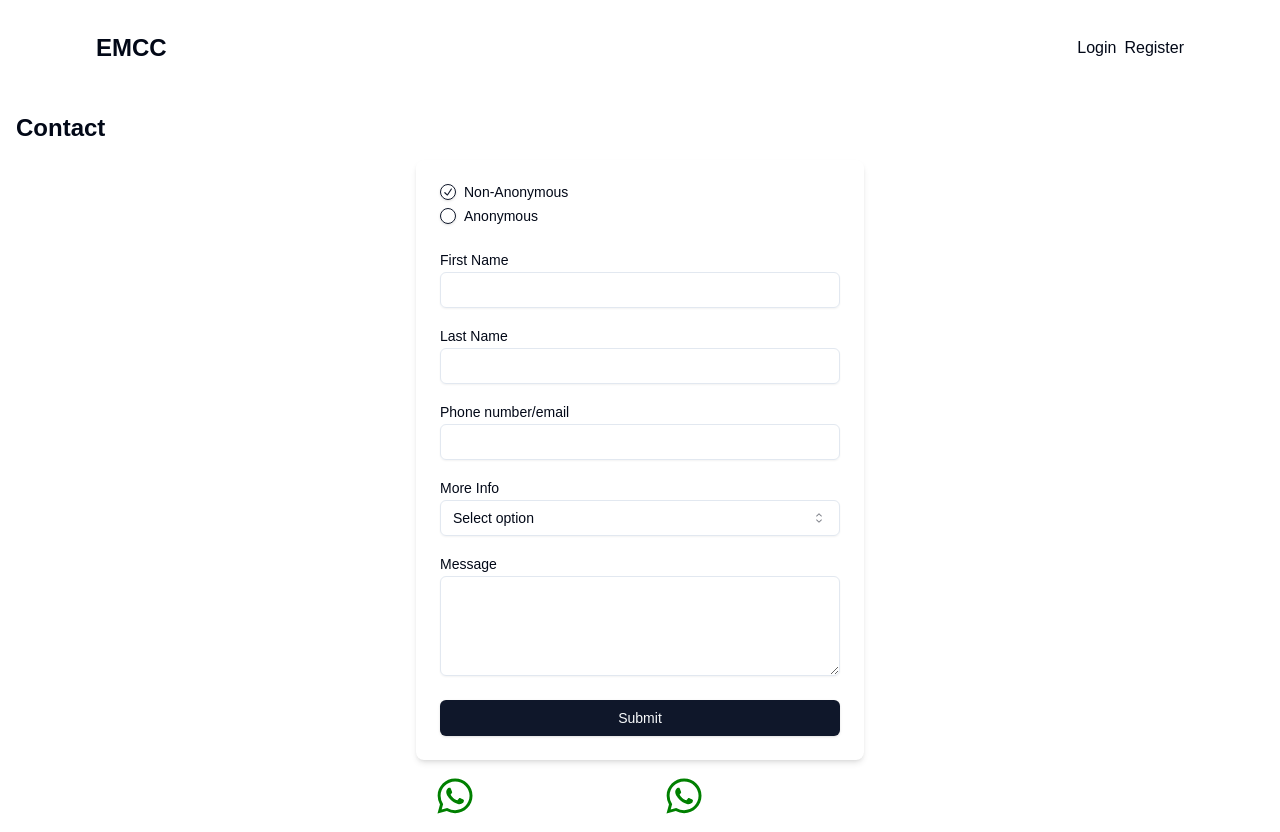
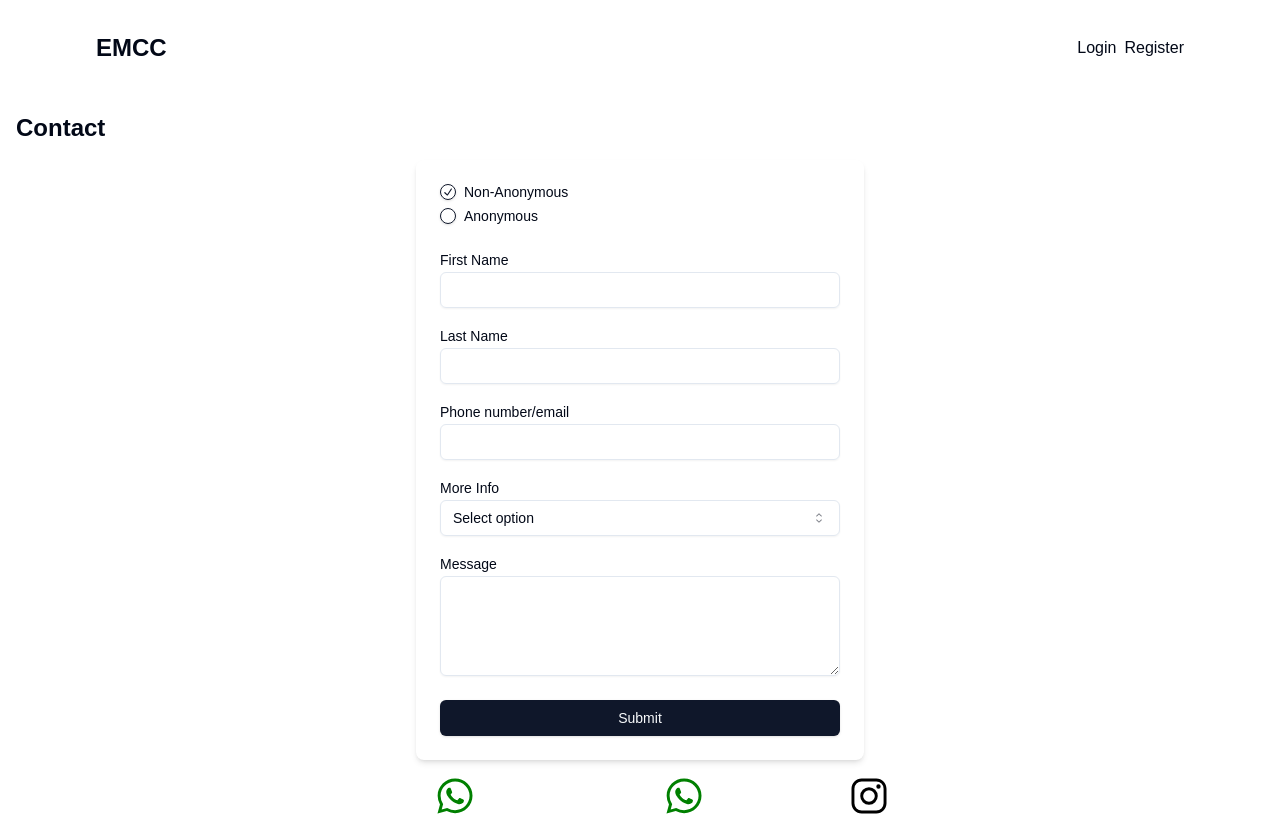
Before and after one commit to Michael-Dale/EMCCYouthApp, a Next.js app: page /contact in a window 1280 px wide. Built offline with nearby package versions, Linux system fonts and the light colour scheme; no server answers.

Commit message:
inverted instagram svg

```diff
--- a/src/app/components/SocialLinks.jsx
+++ b/src/app/components/SocialLinks.jsx
@@ -6,7 +6,7 @@ const whatsapp = () => (
 );
 
 const instagram = () => (
-    <svg xmlns="http://www.w3.org/2000/svg" class="ionicon" viewBox="0 0 512 512" width = "40px" height="40px"><path d="M349.33 69.33a93.62 93.62 0 0193.34 93.34v186.66a93.62 93.62 0 01-93.34 93.34H162.67a93.62 93.62 0 01-93.34-93.34V162.67a93.62 93.62 0 0193.34-93.34h186.66m0-37.33H162.67C90.8 32 32 90.8 32 162.67v186.66C32 421.2 90.8 480 162.67 480h186.66C421.2 480 480 421.2 480 349.33V162.67C480 90.8 421.2 32 349.33 32z" fill = "white"/><path d="M377.33 162.67a28 28 0 1128-28 27.94 27.94 0 01-28 28zM256 181.33A74.67 74.67 0 11181.33 256 74.75 74.75 0 01256 181.33m0-37.33a112 112 0 10112 112 112 112 0 00-112-112z" fill = "white"/></svg>
+    <svg xmlns="http://www.w3.org/2000/svg" class="ionicon" viewBox="0 0 512 512" width = "40px" height="40px"><path d="M349.33 69.33a93.62 93.62 0 0193.34 93.34v186.66a93.62 93.62 0 01-93.34 93.34H162.67a93.62 93.62 0 01-93.34-93.34V162.67a93.62 93.62 0 0193.34-93.34h186.66m0-37.33H162.67C90.8 32 32 90.8 32 162.67v186.66C32 421.2 90.8 480 162.67 480h186.66C421.2 480 480 421.2 480 349.33V162.67C480 90.8 421.2 32 349.33 32z" fill = "black"/><path d="M377.33 162.67a28 28 0 1128-28 27.94 27.94 0 01-28 28zM256 181.33A74.67 74.67 0 11181.33 256 74.75 74.75 0 01256 181.33m0-37.33a112 112 0 10112 112 112 112 0 00-112-112z" fill = "black"/></svg>
 );
 
 function NavbarIcon({ icon: Icon, href, target, label }) {
```
